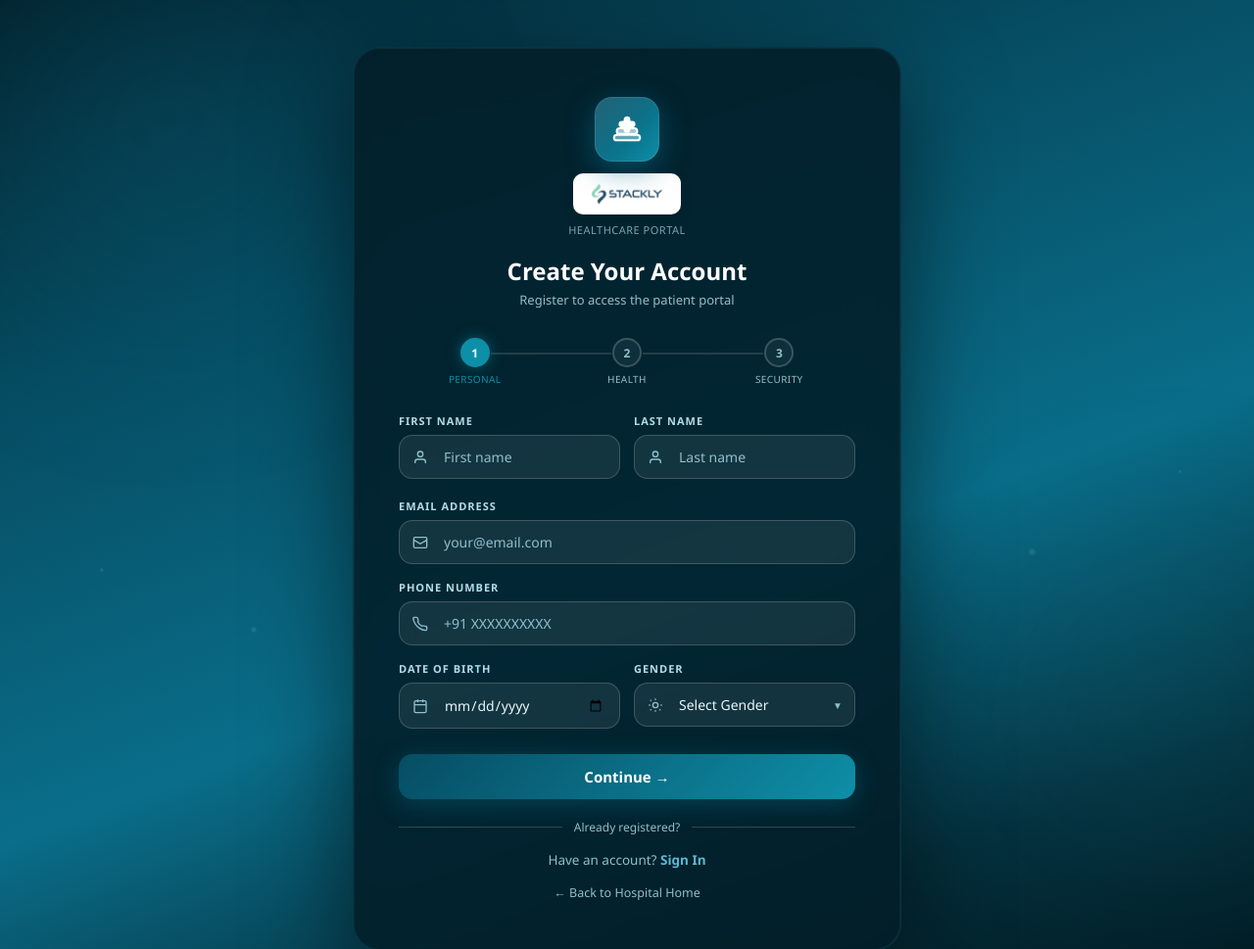
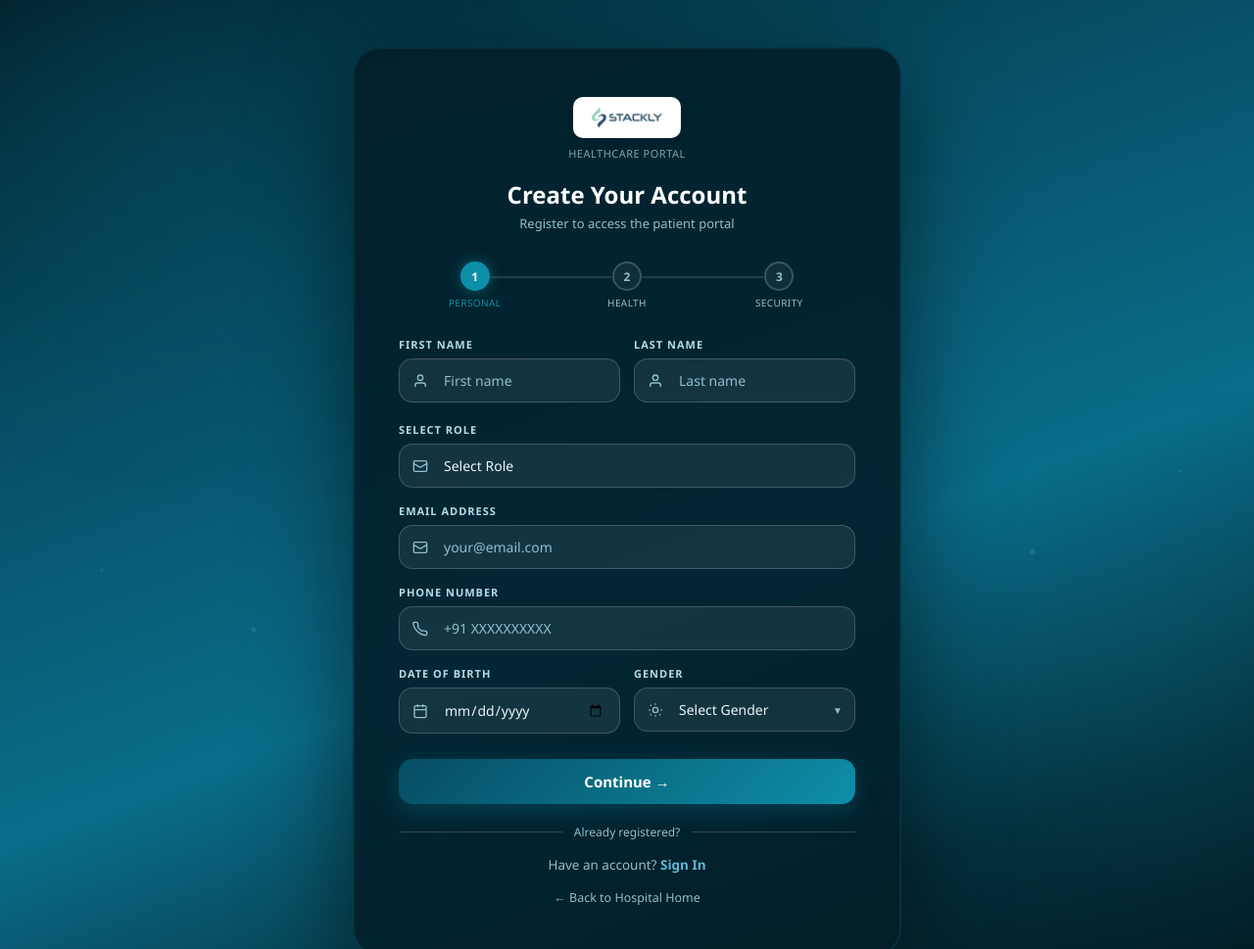
Before and after one commit to Sairam-hh/hospital_theme, a plain HTML site: page signup.html in a window 1280 px wide. Shown: the top 969 px of the page at 98% size. Drawn offline with Linux system fonts and the light colour scheme.

Commit message:
signup page updated

```diff
--- a/signup.html
+++ b/signup.html
@@ -291,9 +291,7 @@
 
     /* ── Stackly Logo ── */
     .stackly-logo-wrap{display:flex;flex-direction:column;align-items:center;gap:0;}
-    .stackly-ring{width:66px;height:66px;border-radius:18px;background:linear-gradient(135deg,var(--primary-dark) 0%,var(--primary-mid) 100%);display:inline-flex;align-items:center;justify-content:center;margin-bottom:12px;box-shadow:0 8px 28px rgba(10,110,138,0.55),0 0 0 1px rgba(255,255,255,0.10) inset;position:relative;overflow:hidden;}
-    .stackly-ring::before{content:'';position:absolute;inset:0;background:linear-gradient(135deg,rgba(255,255,255,0.12) 0%,transparent 60%);}
-    .stackly-ring svg{width:34px;height:34px;fill:none;stroke:#fff;stroke-width:2.2;stroke-linecap:round;stroke-linejoin:round;position:relative;z-index:1;}
+
     .stackly-wordmark{display:flex;align-items:baseline;gap:0;}
     .stackly-s1{font-size:clamp(22px,5vw,27px);font-weight:800;color:#fff;letter-spacing:-1px;font-family:Georgia,serif;}
     .stackly-s2{font-size:clamp(22px,5vw,27px);font-weight:800;color:var(--accent);letter-spacing:-1px;font-family:Georgia,serif;}
@@ -320,6 +318,8 @@
   color:#00a0f0;
   font-style:normal;
 }
+
+
   </style>
 </head>
 <body>
@@ -336,16 +336,8 @@
     <!-- Header -->
     <div class="card-header">
       <div class="stackly-logo-wrap">
-        <div class="stackly-ring">
-          <svg viewBox="0 0 36 36">
-            <rect x="4" y="24" width="28" height="6" rx="3" fill="rgba(255,255,255,0.35)"/>
-            <rect x="7" y="17" width="22" height="6" rx="3" fill="rgba(255,255,255,0.60)"/>
-            <rect x="10" y="10" width="16" height="5" rx="2.5" fill="#ffffff"/>
-            <rect x="15.5" y="5" width="5" height="16" rx="2.5" fill="#ffffff"/>
-          </svg>
-        </div>
+
         <div class="stackly-wordmark">
-          <!-- <span class="stackly-s1">Stack</span><span class="stackly-s2">ly</span> -->
            <a class="nav-logo" href="index.html">
 
           <!-- LOGO IMAGE -->
@@ -354,12 +346,6 @@
             alt="CareFirst Logo"
             class="logo-img"
           >
-
-  <!-- LOGO TEXT -->
-  <!-- <span class="logo-text">
-    Care<em>First</em>
-  </span> -->
-
         </a>
         </div>
         <div class="stackly-tagline">Healthcare Portal</div>
@@ -412,6 +398,24 @@
             <span class="field-error" id="lastNameError"></span>
           </div>
         </div>
+
+        <div class="field">
+          <label for="role">Select Role</label>
+          <div class="input-wrap">
+            <span class="icon">
+              <svg width="16" height="16" viewBox="0 0 24 24" fill="none" stroke="currentColor" stroke-width="2"><rect x="2" y="4" width="20" height="16" rx="2"/><path d="M2 8l10 6 10-6"/></svg>
+            </span>
+            <!-- <input type="email" id="regEmail" placeholder="your@email.com" autocomplete="email"/> -->
+             <select class="native-select" id="role">
+                <option value="">Select Role</option>
+                <option value="patient">Patient</option>
+                <option value="doctor">Doctor</option>
+                <option value="admin">Admin</option>
+              </select>
+          </div>
+          <span class="field-error" id="roleError"></span>
+        </div>
+
 
         <div class="field">
           <label>Email Address</label>
```
Also changed, not shown: login.html (+1 -19 lines). Lines whose indentation alone changed are shown as unchanged.
